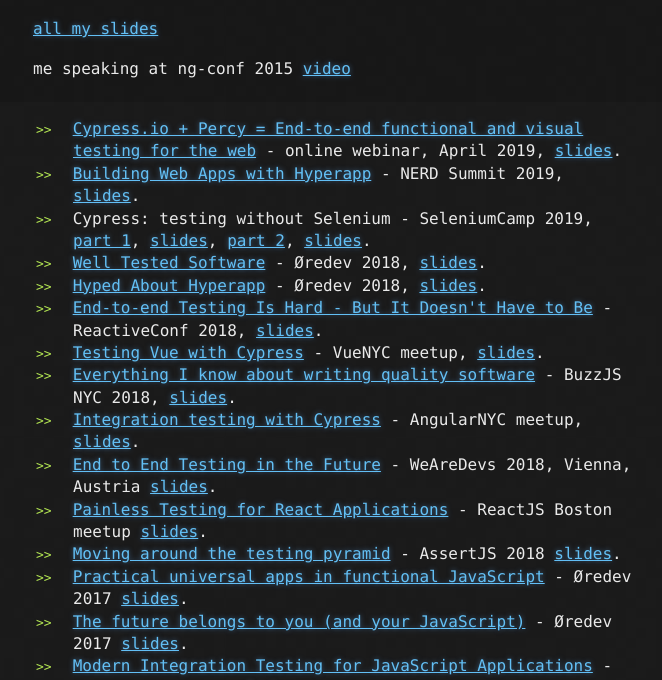
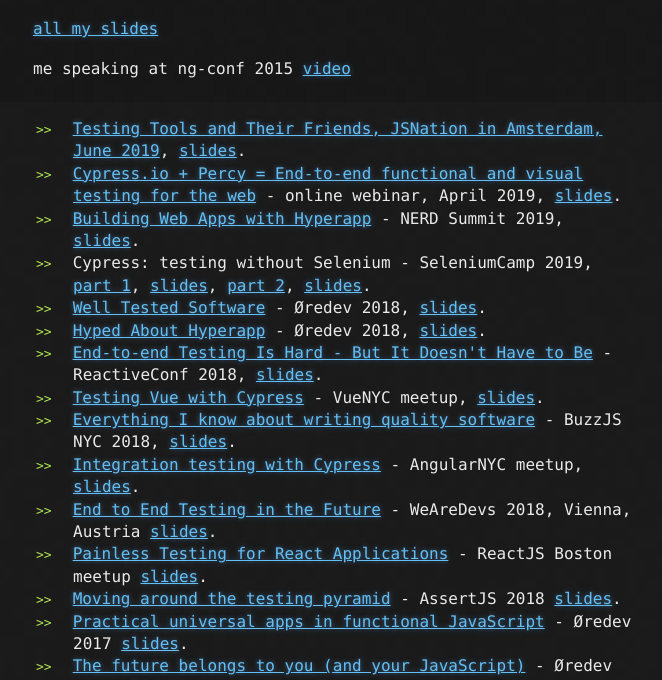
Before and after one commit to bahmutov/bahmutov.github.io, a plain HTML site: page videos.html in a window 1280 px wide. Shown: the part 95-775 px from the top of the page, without its empty margins (307-969 px from the left). Drawn offline with Linux system fonts and the light colour scheme.

Commit message:
add link to JSNation video

```diff
--- a/videos.html
+++ b/videos.html
@@ -30,6 +30,9 @@
 <div class="container">
   <section id="main_content">
     <ul>
+      <li><a href="https://www.youtube.com/watch?v=OYUdlXY1joQ&list=PLfIM4SvaiIyygQEe2WPpENwxIf-0agBr9&index=4&t=0s">Testing Tools and Their Friends, JSNation in Amsterdam, June 2019</a>,
+        <a href="https://slides.com/bahmutov/testing-tools-and-their-friends">slides</a>.
+      </li>
       <li><a href="https://youtu.be/MXfZeE9RQDw">Cypress.io + Percy = End-to-end functional and visual testing for the web</a> - online webinar, April 2019,
         <a href="https://slides.com/bahmutov/visual-testing-with-percy">slides</a>.
       </li>
```
